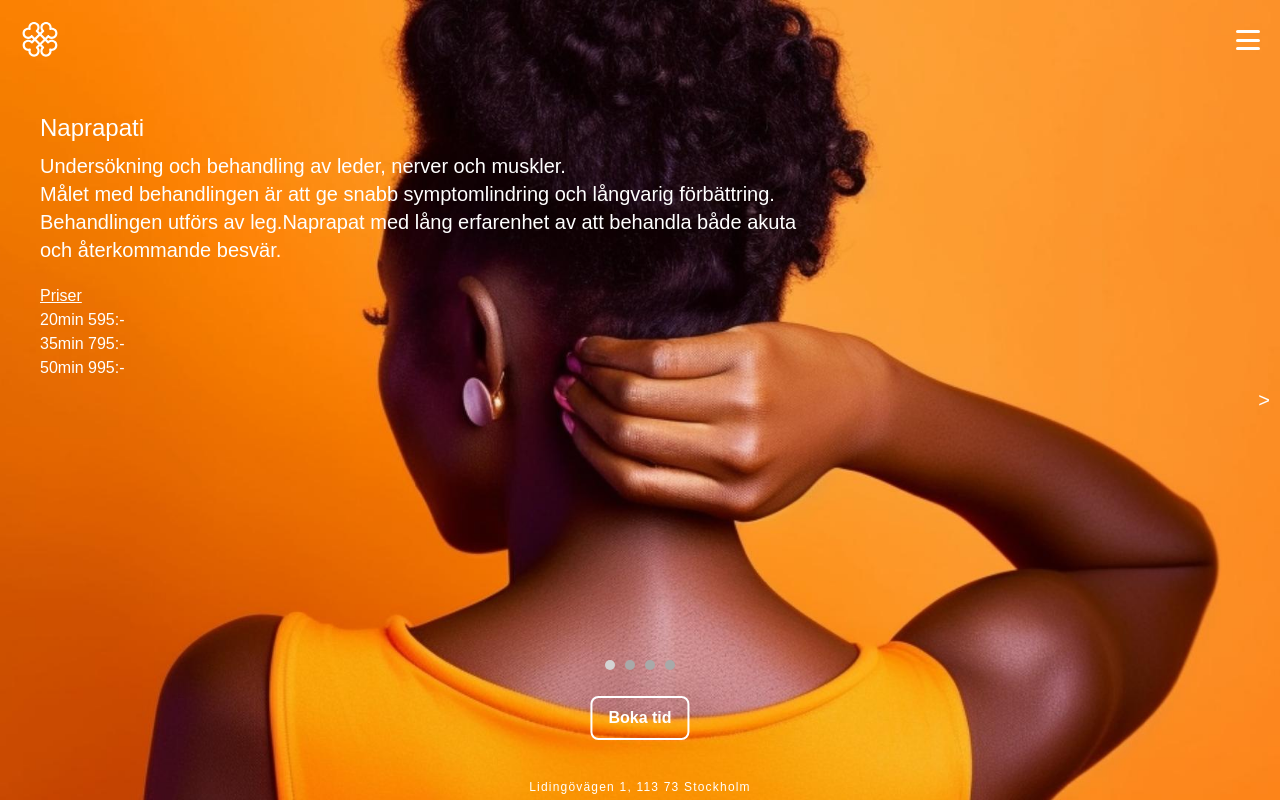
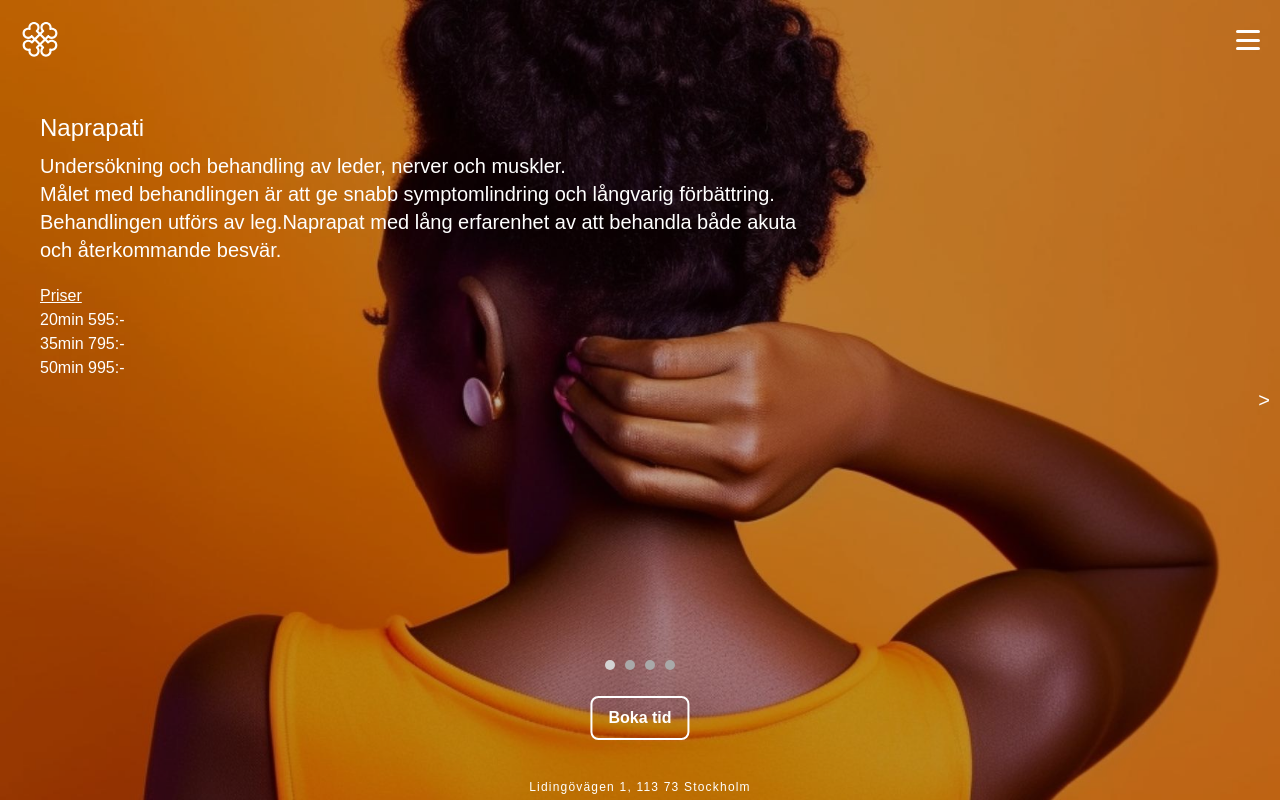
Before and after one commit to GPNaslund/proaktiv, a Next.js app in the folder proaktiv.se/: page / in a window 1280 px wide. Built offline with nearby package versions, Linux system fonts and the light colour scheme; a web font is replaced by a local one.

Commit message:
minor fixes

```diff
--- a/proaktiv.se/src/components/info_item/info_item.tsx
+++ b/proaktiv.se/src/components/info_item/info_item.tsx
@@ -3,6 +3,7 @@
 import Image from "next/legacy/image";
 import './infoitem.css'
 import React from "react";
+import { useState } from 'react';
 
 type InfoItemProps = {
     infoHeader: string;
@@ -12,6 +13,10 @@ type InfoItemProps = {
 }
 
 const InfoItem: React.FC<InfoItemProps> = ({ infoHeader, infoBody, infoImageSrc, additionalComponents }) => {
+    const [imageLoaded, setImageLoaded] = useState(false);
+    const handleImageLoad = () => {
+        setImageLoaded(true);
+    }
     return (
         <div className="relative h-screen w-screen">
             <div className="relative z-10 px-10 pt-24">
@@ -30,8 +35,9 @@ const InfoItem: React.FC<InfoItemProps> = ({ infoHeader, infoBody, infoImageSrc,
                     layout="fill"
                     objectFit="cover"
                     quality={100}
+                    onLoad={handleImageLoad}
                 />
-                <div className="image-overlay"></div>
+                {imageLoaded && <div className="image-overlay"></div>}
             </div>
         </div>
     )
--- a/proaktiv.se/src/components/service_item/service_item.tsx
+++ b/proaktiv.se/src/components/service_item/service_item.tsx
@@ -47,7 +47,7 @@ const ServiceItem: React.FC<ServiceItemProps> = ({ serviceName, serviceDescripti
                     quality={100}
                     onLoad={handleImageLoad}
                 />
-                {!imageLoaded && <div className="image-overlay"></div>}
+                {imageLoaded && <div className="image-overlay"></div>}
             </div>
         </div>
     )
```
